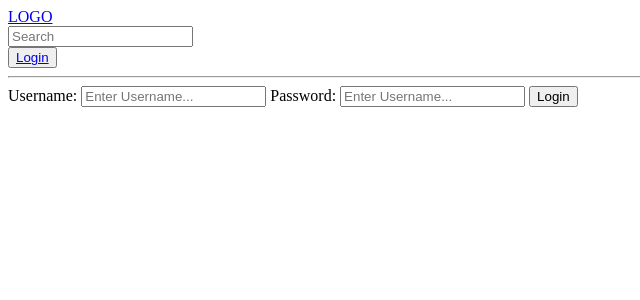
After one commit to ahmadshah2103/studybuddy, a Django app: page /login/ in a window 1280 px wide. The commit adds this page. Shown: the top 300 px of the page, without its empty margins (0-640 px from the left). Run offline with Django 5.2, Linux system fonts and the light colour scheme.

Commit message:
Added login/logout functionality

```diff
--- a/studybud/base/templates/base/home.html
+++ b/studybud/base/templates/base/home.html
@@ -25,8 +25,8 @@
         </div>
         <div>
             <h5>{{ rooms_count }} Rooms Available</h5>
-
             <button><a href="{% url 'create-room' %}">Create Room</a></button>
+            <hr>
 
             {% for room in rooms %}
                 <div>
--- /dev/null
+++ b/studybud/base/templates/base/login_page.html
@@ -0,0 +1,17 @@
+{% extends 'main.html' %}
+
+{% block content %}
+    <div>
+        <form method="POST" action="">
+            {% csrf_token %}
+
+            <label>Username:
+                <input type="text" name="username" placeholder="Enter Username..." />
+            </label>
+            <label>Password:
+                <input type="password" name="password" placeholder="Enter Username..." />
+            </label>
+            <input type="submit" value="Login"/>
+        </form>
+    </div>
+{% endblock %}
--- a/studybud/base/urls.py
+++ b/studybud/base/urls.py
@@ -2,6 +2,8 @@ from django.urls import path
 from . import views
 
 urlpatterns = [
+    path('login/', views.loginPage, name='login'),
+    path('logout/', views.logoutUser, name='logout'),
     path('', views.home, name='home'),
     path('room/<str:pk>', views.room, name='room'),
     path('create-room', views.createRoom, name='create-room'),
--- a/studybud/base/views.py
+++ b/studybud/base/views.py
@@ -1,7 +1,34 @@
 from django.shortcuts import render, redirect
+from django.contrib import messages
+from django.contrib.auth.models import User
+from django.contrib.auth import authenticate, login, logout
 from django.db.models import Q
 from .models import Room, Topic
 from .forms import RoomForm
+
+
+def loginPage(request):
+    if request.method == 'POST':
+        username = request.POST.get('username')
+        password = request.POST.get('password')
+        try:
+            user = User.objects.get(username=username)
+            user = authenticate(request, username=username, password=password)
+            if user is not None:
+                login(request, user)
+                return redirect('home')
+            else:
+                messages.error(request, 'Incorrect password')
+        except:
+            messages.error(request, 'User does not exist')
+
+    context = {}
+    return render(request, 'base/login_page.html', context)
+
+
+def logoutUser(request):
+    logout(request)
+    return redirect('home')
 
 
 def home(request):
@@ -43,7 +70,7 @@ def updateRoom(request, pk):
     form = RoomForm(instance=room)
 
     if request.method == 'POST':
-        form = RoomForm(request.POST, instance=room) # instance is used to update the existing record
+        form = RoomForm(request.POST, instance=room)  # instance is used to update the existing record
         if form.is_valid():
             form.save()
             return redirect('home')
--- a/studybud/templates/main.html
+++ b/studybud/templates/main.html
@@ -15,6 +15,14 @@
 
     {% include 'navbar.html' %}
 
+    {% if messages %}
+        <ul class="messages">
+            {% for message in messages %}
+            <li>{{ message }}</li>
+            {% endfor %}
+        </ul>
+    {% endif %}
+
     {% block content %}
 
     {% endblock %}
--- a/studybud/templates/navbar.html
+++ b/studybud/templates/navbar.html
@@ -4,4 +4,13 @@
     <input type="text" name="q" placeholder="Search">
 </form>
 
+{% if request.user.is_authenticated %}
+    <button>
+        <a href="{% url 'logout' %}">Logout</a>
+    </button>
+{% else %}
+    <button>
+        <a href="{% url 'login' %}">Login</a>
+    </button>
+{% endif %}
 <hr>
```
